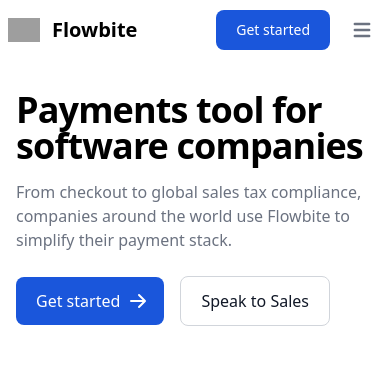
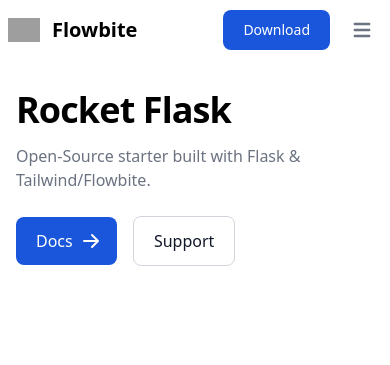
Before and after one commit to app-generator/rocket-flask, a Flask app: page / in a window 390 px wide. Shown: the top 365 px of the page. Run offline with Flask 3, Linux system fonts and the light colour scheme; style sheets or scripts are compiled from the project's sources; some libraries are stand-ins or nearby versions; grey boxes are pictures that could not be loaded.

Commit message:
Update index.html

```diff
--- a/templates/index.html
+++ b/templates/index.html
@@ -17,9 +17,9 @@
                 <span class="self-center text-xl font-semibold whitespace-nowrap dark:text-white">Flowbite</span>
             </a>
             <div class="flex md:order-2">
-                <button type="button"
-                    class="text-white bg-blue-700 hover:bg-blue-800 focus:ring-4 focus:outline-none focus:ring-blue-300 font-medium rounded-lg text-sm px-5 py-2.5 text-center mr-3 md:mr-0 dark:bg-blue-600 dark:hover:bg-blue-700 dark:focus:ring-blue-800">Get
-                    started</button>
+                <a href="https://github.com/app-generator/rocket-flask" target="_blank"
+                    class="text-white bg-blue-700 hover:bg-blue-800 focus:ring-4 focus:outline-none focus:ring-blue-300 font-medium rounded-lg text-sm px-5 py-2.5 text-center mr-3 md:mr-0 dark:bg-blue-600 dark:hover:bg-blue-700 dark:focus:ring-blue-800">
+                    Download</a>
                 <button data-collapse-toggle="navbar-cta" type="button"
                     class="inline-flex items-center p-2 text-sm text-gray-500 rounded-lg md:hidden hover:bg-gray-100 focus:outline-none focus:ring-2 focus:ring-gray-200 dark:text-gray-400 dark:hover:bg-gray-700 dark:focus:ring-gray-600"
                     aria-controls="navbar-cta" aria-expanded="false">
@@ -60,14 +60,20 @@
     <section class="bg-white dark:bg-gray-900">
         <div class="grid py-8 px-4 mx-auto max-w-screen-xl lg:gap-8 xl:gap-0 lg:py-16 lg:grid-cols-12">
             <div class="place-self-center mr-auto lg:col-span-7">
-                <h1 class="mb-4 max-w-2xl text-4xl font-extrabold tracking-tight leading-none md:text-5xl xl:text-6xl dark:text-white">Payments tool for software companies</h1>
-                <p class="mb-6 max-w-2xl font-light text-gray-500 lg:mb-8 md:text-lg lg:text-xl dark:text-gray-400">From checkout to global sales tax compliance, companies around the world use Flowbite to simplify their payment stack.</p>
-                <a href="#" class="inline-flex justify-center items-center py-3 px-5 mr-3 text-base font-medium text-center text-white rounded-lg bg-blue-700 hover:bg-blue-800 focus:ring-4 focus:ring-blue-300 dark:focus:ring-blue-900">
-                    Get started
+                <h1 class="mb-4 max-w-2xl text-4xl font-extrabold tracking-tight leading-none md:text-5xl xl:text-6xl dark:text-white">
+                    Rocket Flask
+                </h1>
+                <p class="mb-6 max-w-2xl font-light text-gray-500 lg:mb-8 md:text-lg lg:text-xl dark:text-gray-400">
+                    Open-Source starter built with <strong>Flask & Tailwind/Flowbite</strong>.
+                </p>
+                <a href="https://docs.appseed.us/products/rocket/flask/" target="_blank"
+                   class="inline-flex justify-center items-center py-3 px-5 mr-3 text-base font-medium text-center text-white rounded-lg bg-blue-700 hover:bg-blue-800 focus:ring-4 focus:ring-blue-300 dark:focus:ring-blue-900">
+                   Docs
                     <svg class="ml-2 -mr-1 w-5 h-5" fill="currentColor" viewBox="0 0 20 20" xmlns="http://www.w3.org/2000/svg"><path fill-rule="evenodd" d="M10.293 3.293a1 1 0 011.414 0l6 6a1 1 0 010 1.414l-6 6a1 1 0 01-1.414-1.414L14.586 11H3a1 1 0 110-2h11.586l-4.293-4.293a1 1 0 010-1.414z" clip-rule="evenodd"></path></svg>
                 </a>
-                <a href="#" class="inline-flex justify-center items-center py-3 px-5 text-base font-medium text-center text-gray-900 rounded-lg border border-gray-300 hover:bg-gray-100 focus:ring-4 focus:ring-gray-100 dark:text-white dark:border-gray-700 dark:hover:bg-gray-700 dark:focus:ring-gray-800">
-                    Speak to Sales
+                <a href="https://appseed.us/support/" target="_blank"
+                   class="inline-flex justify-center items-center py-3 px-5 text-base font-medium text-center text-gray-900 rounded-lg border border-gray-300 hover:bg-gray-100 focus:ring-4 focus:ring-gray-100 dark:text-white dark:border-gray-700 dark:hover:bg-gray-700 dark:focus:ring-gray-800">
+                   Support
                 </a>
             </div>
             <div class="hidden lg:mt-0 lg:col-span-5 lg:flex">
```
